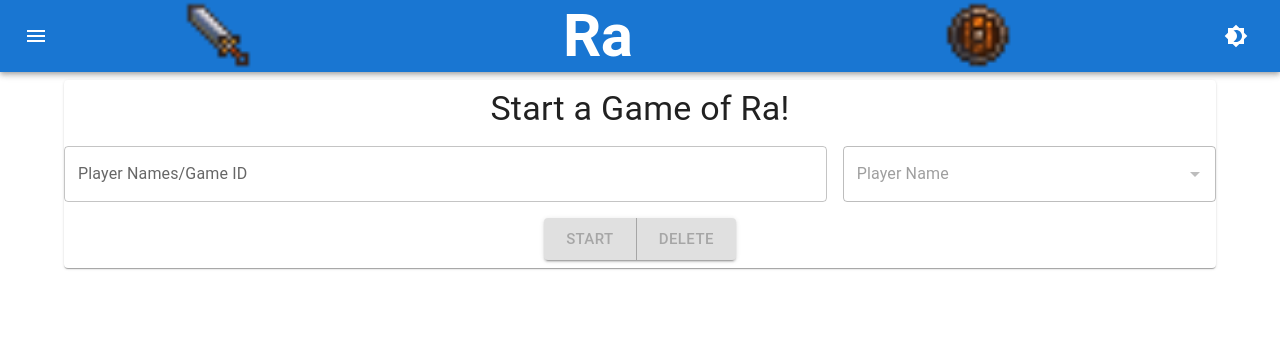
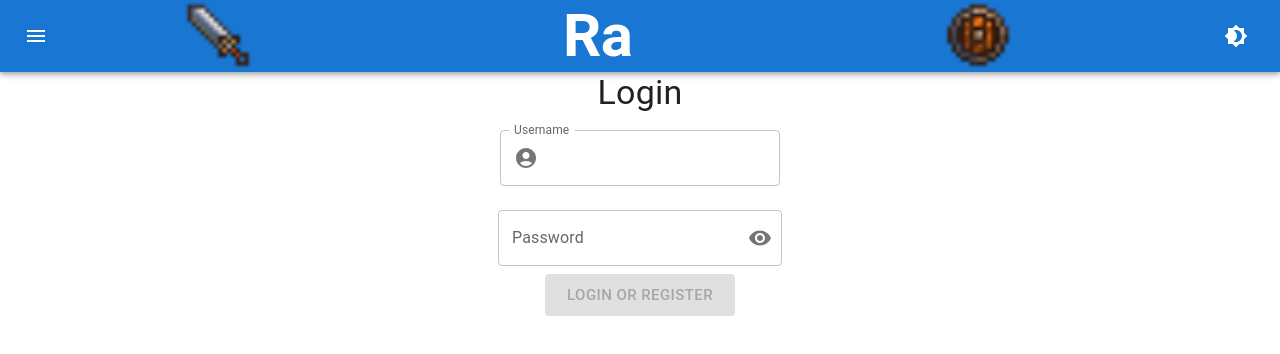
Before and after one commit to albertszeng/ra, a React (Create React App) app in the folder frontend/: page / in a window 1280 px wide. Shown: the top 354 px of the page. Built offline with nearby package versions, Linux system fonts and the light colour scheme; no server answers.

Commit message:
add a login

```diff
--- a/frontend/src/App.tsx
+++ b/frontend/src/App.tsx
@@ -1,4 +1,9 @@
-import React, { useMemo, useState } from 'react';
+import React, {
+  useCallback,
+  useEffect,
+  useMemo,
+  useState,
+} from 'react';
 
 import { Brightness4, Brightness7, Menu } from '@mui/icons-material';
 import {
@@ -12,17 +17,28 @@ import {
 import { createTheme, ThemeProvider } from '@mui/material/styles';
 import Grid from '@mui/material/Unstable_Grid2';
 
-import ColorModeContext from './common';
+import { socket, ColorModeContext } from './common';
 import './App.css';
+import AlertModal from './components/AlertModal';
 import Game from './components/Game';
 import Header from './components/Header';
+import Login from './components/Login';
+
+import type { AlertData, ApiResponse, LoginSuccess } from './libs/game';
 
 const MODE_KEY = 'preferredTheme';
+const TOKEN_KEY = 'token';
 
 function App() {
   const prefersDarkMode = useMediaQuery('(prefers-color-scheme: dark)');
   const [mode, setMode] = useState<'light' | 'dark'>(
     localStorage.getItem(MODE_KEY) || (prefersDarkMode) ? 'dark' : 'light',
+  );
+  const [loggedIn, setLoggedIn] = useState(false);
+  // Only valid when logged in.
+  const [playerName, setPlayerName] = useState('');
+  const [alertData, setAlertData] = useState<AlertData>(
+    { show: false, message: '', level: 'info' },
   );
   const colorMode = useMemo(
     () => ({
@@ -44,6 +60,26 @@ function App() {
     }),
     [mode],
   );
+  useEffect(() => {
+    const token = localStorage.getItem(TOKEN_KEY);
+    if (token) {
+      socket.emit('login', { token });
+    }
+    socket.on('logout', ({ message, level }: ApiResponse) => {
+      setLoggedIn(false);
+      if (message || level) {
+        setAlertData({ show: true, message: message || 'Unknown error', level });
+      }
+    });
+    return () => {
+      socket.off('logout');
+    };
+  }, []);
+  const onLoginSuccess = useCallback(({ username, token }: LoginSuccess) => {
+    setLoggedIn(true);
+    setPlayerName(username);
+    localStorage.setItem(TOKEN_KEY, token);
+  }, []);
   return (
     <ColorModeContext.Provider value={colorMode}>
       <ThemeProvider theme={theme}>
@@ -69,9 +105,21 @@ function App() {
           <Grid container spacing={2}>
             <Grid xs />
             <Grid xs={12}>
-              <Game />
+              {(loggedIn)
+                ? (
+                  <Game
+                    playerName={playerName}
+                    setPlayerName={setPlayerName}
+                    setAlert={setAlertData}
+                  />
+                )
+                : <Login setAlert={setAlertData} onLoginSuccess={onLoginSuccess} />}
             </Grid>
           </Grid>
+          <AlertModal
+            alert={alertData}
+            setAlert={setAlertData}
+          />
         </Container>
       </ThemeProvider>
     </ColorModeContext.Provider>
--- /dev/null
+++ b/frontend/src/components/AlertModal.tsx
@@ -0,0 +1,30 @@
+import React from 'react';
+
+import { Alert, Snackbar } from '@mui/material';
+
+import type { AlertData } from '../libs/game';
+
+type AlertModalProps = {
+  alert: AlertData;
+  setAlert: (alert: AlertData) => void;
+};
+
+function AlertModal({ alert, setAlert }: AlertModalProps): JSX.Element {
+  return (
+    <Snackbar
+      open={alert.show}
+      autoHideDuration={(alert.permanent) ? undefined : 5000}
+      onClose={() => setAlert({ show: false, message: '' })}
+    >
+      <Alert
+        onClose={() => setAlert({ show: false, message: '' })}
+        variant="filled"
+        severity={alert.level}
+      >
+        {alert.message}
+      </Alert>
+    </Snackbar>
+  );
+}
+
+export default AlertModal;
--- a/frontend/src/components/Game.tsx
+++ b/frontend/src/components/Game.tsx
@@ -2,10 +2,8 @@ import React, { useCallback, useEffect, useState } from 'react';
 
 import Grid from '@mui/material/Unstable_Grid2';
 import {
-  Alert,
   Container,
   Paper,
-  Snackbar,
 } from '@mui/material';
 
 import CardGrid from './CardGrid';
@@ -28,15 +26,19 @@ import type {
   Tile,
 } from '../libs/game';
 
-function Game(): JSX.Element {
+type GameProps = {
+  // Sets an alert at the highest level.
+  setAlert: (alert: AlertData) => void;
+  playerName: string;
+  // This is temporarily here for bc. Will remove eventually.
+  setPlayerName: (playerName: string) => void;
+};
+
+function Game({ playerName, setAlert, setPlayerName }: GameProps): JSX.Element {
   const GAME_STATE_KEY = 'LOCAL_GAME_STATE';
   const [game, setGame] = useState<GameState>(DefaultGame);
-  const [name, setName] = useState<string | null>(null);
   const [isPlaying, setIsPlaying] = useState(false);
   const [gameId, setGameId] = useState<string>('');
-  const [alertData, setAlertData] = useState<AlertData>(
-    { show: false, message: '', level: 'info' },
-  );
   // When true and set to a valid index, swap occurs.
   const [swapInfo, setSwapInfo] = useState<[boolean, number]>([false, -1]);
 
@@ -48,146 +50,127 @@ function Game(): JSX.Element {
       gameState,
     } = await startGame(players, user);
     if (message || level || !remoteGameId || !gameState) {
-      setAlertData({ show: true, message: message || 'Unknown error.', level });
+      setAlert({ show: true, message: message || 'Unknown error.', level });
       return;
     }
-    setName(user);
+    setPlayerName(user);
     setIsPlaying(true);
     setGameId(remoteGameId);
     setGame((prevGame: GameState) => ({ ...prevGame, ...gameState }));
-  }, []);
+  }, [setAlert, setPlayerName]);
   const handleLoadGame = useCallback(async (requestedId: string, user: string) => {
     const { level, message, gameState } = await handleCommand(requestedId, user, 'LOAD');
     if (message || level || !gameState) {
-      setAlertData({ show: true, message: message || 'Unknown error.', level });
+      setAlert({ show: true, message: message || 'Unknown error.', level });
       return;
     }
     // Also let the server know we've joined again.
     socket.emit('join', { gameId: requestedId, name: user });
-    setName(user);
+    setPlayerName(user);
     setIsPlaying(true);
     setGameId(requestedId);
     setGame((prevGame: GameState) => ({ ...prevGame, ...gameState }));
-  }, []);
+  }, [setAlert, setPlayerName]);
   const handleDraw = useCallback(async () => {
     if (!gameId) {
-      setAlertData({ show: true, message: 'No active game.', level: 'warning' });
+      setAlert({ show: true, message: 'No active game.', level: 'warning' });
       return;
     }
-    if (!name) {
-      setAlertData({ show: true, message: 'No player found. Reload?.', level: 'warning' });
-      return;
-    }
-    const { level, message, gameState } = await handleCommand(gameId, name, 'DRAW');
+    const { level, message, gameState } = await handleCommand(gameId, playerName, 'DRAW');
     if (level || message || !gameState) {
-      setAlertData({ show: true, message: message || 'Unknown error.', level });
+      setAlert({ show: true, message: message || 'Unknown error.', level });
       return;
     }
     setGame((prevGame: GameState) => ({ ...prevGame, ...gameState }));
-  }, [gameId, name]);
+  }, [gameId, playerName, setAlert]);
   const handleAuction = useCallback(async () => {
     if (!gameId) {
-      setAlertData({ show: true, message: 'No active game.', level: 'warning' });
+      setAlert({ show: true, message: 'No active game.', level: 'warning' });
       return;
     }
-    if (!name) {
-      setAlertData({ show: true, message: 'No player found. Reload?.', level: 'warning' });
-      return;
-    }
-    const { level, message, gameState } = await handleCommand(gameId, name, 'AUCTION');
+    const { level, message, gameState } = await handleCommand(gameId, playerName, 'AUCTION');
     if (message || !gameState) {
-      setAlertData({ show: true, message: message || 'Unknown error.', level });
+      setAlert({ show: true, message: message || 'Unknown error.', level });
       return;
     }
     setGame((prevGame: GameState) => ({ ...prevGame, ...gameState }));
-  }, [gameId, name]);
+  }, [gameId, playerName, setAlert]);
   const handleBidAction = useCallback(async (idx: number) => {
     if (!gameId) {
       return;
     }
-    if (!name) {
-      setAlertData({ show: true, message: 'No player found. Reload?.', level: 'warning' });
-      return;
-    }
     // 1-indexed. 0 corresponds to passing in which case idx === -1.
-    const { level, message, gameState } = await handleCommand(gameId, name, `B${idx + 1}`);
+    const { level, message, gameState } = await handleCommand(gameId, playerName, `B${idx + 1}`);
     if (message || !gameState) {
-      setAlertData({ show: true, message: message || 'Unknown error.', level });
+      setAlert({ show: true, message: message || 'Unknown error.', level });
       return;
     }
     setGame((prevGame: GameState) => ({ ...prevGame, ...gameState }));
-  }, [gameId, name]);
+  }, [gameId, playerName, setAlert]);
   const handleSelectCardFromGrid = useCallback(async (idx: number, { name: tileName }: Tile) => {
     if (!gameId) {
       return;
     }
-    if (!name) {
-      setAlertData({ show: true, message: 'No player found. Reload?.', level: 'warning' });
-      return;
-    }
     const [shouldSwap] = swapInfo;
     if (!shouldSwap) {
-      setAlertData({ show: true, message: `Click your Golden God to atttempt a swap for ${tileName}.`, level: 'info' });
+      setAlert({ show: true, message: `Click your Golden God to atttempt a swap for ${tileName}.`, level: 'info' });
       setSwapInfo([shouldSwap, idx]);
       return;
     }
     // Server command is 1-indexed, so we increment here.
-    const { level, message, gameState } = await handleCommand(gameId, name, `G${idx + 1}`);
+    const { level, message, gameState } = await handleCommand(gameId, playerName, `G${idx + 1}`);
     if (message || !gameState) {
-      setAlertData({ show: true, message: message || 'Unknown error.', level });
+      setAlert({ show: true, message: message || 'Unknown error.', level });
       return;
     }
     setSwapInfo([false, -1]); // Reset swap info.
     setGame((prevGame: GameState) => ({ ...prevGame, ...gameState }));
-  }, [gameId, swapInfo, name]);
+  }, [gameId, swapInfo, playerName, setAlert]);
   const handlePlayerSelectTile = useCallback(async (player: Player, tile: Tile) => {
     if (!gameId) {
-      setAlertData({ show: true, message: 'No active game.', level: 'info' });
-      return;
-    }
-    if (!name) {
-      setAlertData({ show: true, message: 'No player found. Reload?.', level: 'warning' });
+      setAlert({ show: true, message: 'No active game.', level: 'info' });
       return;
     }
     let action = getTileAction(tile);
     if (!action) {
-      setAlertData({ show: true, message: `${tile.name} is not play-able.`, level: 'warning' });
+      setAlert({ show: true, message: `${tile.name} is not play-able.`, level: 'warning' });
       return;
     }
     if (action === 'SWAP') {
       const [/* shouldSwap */, swapIdx] = swapInfo;
       if (swapIdx < 0) {
-        setAlertData({ show: true, message: 'Click the card you wish to swap for your Golden God', level: 'info' });
+        setAlert({ show: true, message: 'Click the card you wish to swap for your Golden God', level: 'info' });
         return;
       }
       action = `G${swapIdx + 1}`;
     }
 
-    const { level, message, gameState } = await handleCommand(gameId, name, action);
+    const { level, message, gameState } = await handleCommand(gameId, playerName, action);
     if (message || !gameState) {
-      setAlertData({ show: true, message: message || 'Unknown error.', level });
+      setAlert({ show: true, message: message || 'Unknown error.', level });
       return;
     }
     setSwapInfo([false, -1]); // Reset swap info.
-    setAlertData({ show: true, message: `Performed action: ${action}`, level: 'info' });
+    setAlert({ show: true, message: `Performed action: ${action}`, level: 'info' });
     setGame((prevGame: GameState) => ({ ...prevGame, ...gameState }));
-  }, [gameId, swapInfo, name]);
+  }, [gameId, swapInfo, playerName, setAlert]);
 
   const resetGame = useCallback(() => {
     setIsPlaying(false);
     setGameId('');
-    setName('');
+    // TODO: remove.
+    setPlayerName('');
     window.localStorage.setItem(GAME_STATE_KEY, '{}');
     // Let the server know we've left the game.
-    socket.emit('leave', { gameId, name });
-  }, [gameId, name]);
+    socket.emit('leave', { gameId, name: playerName });
+  }, [gameId, playerName, setPlayerName]);
 
   useEffect(() => {
     // When the gameId changes, store in local storage.
-    if (gameId && name) {
-      window.localStorage.setItem(GAME_STATE_KEY, JSON.stringify({ gameId, name }));
+    if (gameId) {
+      window.localStorage.setItem(GAME_STATE_KEY, JSON.stringify({ gameId, playerName }));
     }
-  }, [gameId, name]);
+  }, [gameId, playerName]);
   useEffect(() => {
     // On refresh of component, get latest game state if we had a gameId.
     const { gameId: restoredGameId, name: restoredName } = JSON.parse(
@@ -203,8 +186,8 @@ function Game(): JSX.Element {
   const AIUIDelayMs = 2000;
   useEffect(() => {
     socket.on('connect', () => {
-      if (gameId && name) {
-        socket.emit('join', { gameId, name });
+      if (gameId) {
+        socket.emit('join', { gameId, name: playerName });
       }
     });
     socket.on('disconnect', () => {
@@ -215,7 +198,7 @@ function Game(): JSX.Element {
       if (now >= timestampMs + AIUIDelayMs) {
         setTimestampMs(now);
         if (message || level || !gameState) {
-          setAlertData({ show: true, message: message || 'Unknown error.', level });
+          setAlert({ show: true, message: message || 'Unknown error.', level });
           return;
         }
         setGame(gameState);
@@ -225,7 +208,7 @@ function Game(): JSX.Element {
         // Need to enqueue the action to execute later.
         setTimeout(() => {
           if (message || level || !gameState) {
-            setAlertData({ show: true, message: message || 'Unknown error.', level });
+            setAlert({ show: true, message: message || 'Unknown error.', level });
             return;
           }
           setGame(gameState);
@@ -233,7 +216,7 @@ function Game(): JSX.Element {
       }
     });
     socket.on('spectate', () => {
-      setAlertData({
+      setAlert({
         show: true,
         message: 'In Spectator Mode',
         level: 'success',
@@ -246,7 +229,7 @@ function Game(): JSX.Element {
       socket.off('disconnect');
       socket.off('connect');
     };
-  }, [gameId, name, resetGame, timestampMs]);
+  }, [gameId, playerName, resetGame, timestampMs, setAlert]);
 
   const { auctionTileValues, unrealizedPoints, gameState } = game;
   const {
@@ -267,7 +250,7 @@ function Game(): JSX.Element {
           <Grid xs={12}>
             <Paper elevation={3}>
               <PlayersInfo
-                localName={name}
+                localName={playerName}
                 players={playerStates}
                 playerPointsIfWin={auctionTileValues}
                 playerEstimatedDelta={unrealizedPoints}
@@ -293,22 +276,9 @@ function Game(): JSX.Element {
         <PlayerForm
           handleNewGame={handleNewGame}
           handleLoadGame={handleLoadGame}
-          setAlert={setAlertData}
+          setAlert={setAlert}
         />
       )}
-      <Snackbar
-        open={alertData.show}
-        autoHideDuration={(alertData.permanent) ? undefined : 5000}
-        onClose={() => setAlertData({ show: false, message: '' })}
-      >
-        <Alert
-          onClose={() => setAlertData({ show: false, message: '' })}
-          variant="filled"
-          severity={alertData.level}
-        >
-          {alertData.message}
-        </Alert>
-      </Snackbar>
     </Container>
   );
 }
--- /dev/null
+++ b/frontend/src/components/Login.tsx
@@ -0,0 +1,129 @@
+import React, {
+  ChangeEvent,
+  MouseEvent,
+  useCallback,
+  useEffect,
+  useState,
+} from 'react';
+
+import {
+  Button,
+  Container,
+  Grid,
+  IconButton,
+  InputAdornment,
+  TextField,
+  Typography,
+} from '@mui/material';
+import { AccountCircle, Visibility, VisibilityOff } from '@mui/icons-material';
+
+import { socket } from '../common';
+import type { AlertData, LoginResponse, LoginSuccess } from '../libs/game';
+
+type LoginProps = {
+  // Called on successful login.
+  onLoginSuccess: (data: LoginSuccess) => void;
+  setAlert: (alert: AlertData) => void;
+};
+
+function Login({ onLoginSuccess, setAlert }: LoginProps): JSX.Element {
+  const [user, setUser] = useState('');
+  const [password, setPassword] = useState('');
+  const [showPassword, setShowPassword] = useState(false);
+  const handleClickShowPassword = () => setShowPassword((show) => !show);
+  const handleMouseDownPassword = (event: MouseEvent<HTMLButtonElement>) => {
+    event.preventDefault();
+  };
+
+  const handleSubmit = useCallback(() => {
+    if (user.length < 3) {
+      setAlert({ show: true, message: 'Username too short. Must be at least 3 characters.', level: 'info' });
+      return;
+    }
+    if (password.length < 4) {
+      setAlert({ show: true, message: 'Password too short. Must be at least 4 characters.', level: 'info' });
+      return;
+    }
+    socket.emit('login', { username: user, password });
+  }, [user, password, setAlert]);
+
+  useEffect(() => {
+    socket.on('login', () => ({
+      token, username, message, level,
+    }: LoginResponse) => {
+      if (token && username) {
+        onLoginSuccess({ token, username });
+      }
+      setAlert({ show: true, message: message || 'Unknown', level });
+    });
+    return () => {
+      socket.off('login');
+    };
+  });
+  return (
+    <Container disableGutters>
+      <Grid container rowSpacing={2} columns={{ xs: 4 }}>
+        <Grid xs={4} display="flex" justifyContent="center" alignItems="center">
+          <Typography variant="h4">
+            Login
+          </Typography>
+        </Grid>
+        <Grid xs={4} display="flex" justifyContent="center" alignItems="center">
+          <TextField
+            id="username"
+            label="Username"
+            size="medium"
+            margin="normal"
+            InputProps={{
+              startAdornment: (
+                <InputAdornment position="start">
+                  <AccountCircle />
+                </InputAdornment>
+              ),
+            }}
+            value={user}
+            onChange={(e: ChangeEvent<HTMLInputElement>) => setUser(e.target.value)}
+          />
+        </Grid>
+        <Grid xs={4} display="flex" justifyContent="center" alignItems="center">
+          <TextField
+            id="password"
+            label="Password"
+            size="medium"
+            type={(showPassword) ? 'text' : 'password'}
+            margin="normal"
+            InputProps={{
+              endAdornment: (
+                <InputAdornment position="end">
+                  <IconButton
+                    aria-label="toggle password visibility"
+                    onClick={handleClickShowPassword}
+                    onMouseDown={handleMouseDownPassword}
+                    edge="end"
+                  >
+                    {showPassword ? <VisibilityOff /> : <Visibility />}
+                  </IconButton>
+                </InputAdornment>
+              ),
+            }}
+            value={password}
+            onChange={(e: ChangeEvent<HTMLInputElement>) => setPassword(e.target.value)}
+          />
+        </Grid>
+        <Grid xs={4} display="flex" justifyContent="center" alignItems="center">
+          <Button
+            variant="contained"
+            size="large"
+            color="primary"
+            disabled={user.length === 0 || password.length === 0}
+            onClick={handleSubmit}
+          >
+            Login or Register
+          </Button>
+        </Grid>
+      </Grid>
+    </Container>
+  );
+}
+
+export default Login;
```
Also changed, not shown: frontend/src/common.tsx (+8 -1 lines), frontend/src/libs/game.tsx (+23 -5 lines).
